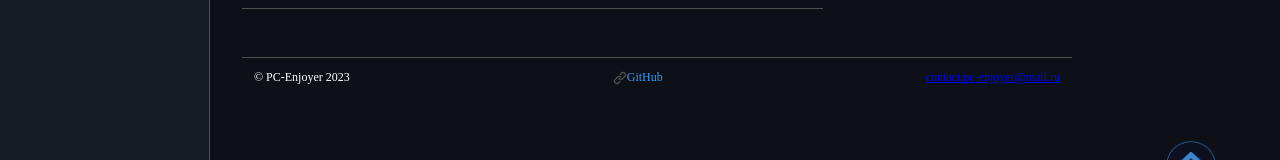
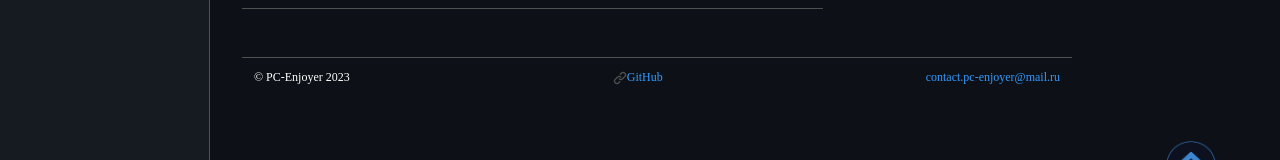
Before and after one commit to turbopypip/pc-enjoyer2.0, a React (Create React App) app: page / in a window 1280 px wide. Shown: the part 542-702 px from the top of the page. Built offline with nearby package versions, Linux system fonts and the light colour scheme; a web font is replaced by a local one.

Commit message:
Added style to post link

```diff
--- a/src/App.tsx
+++ b/src/App.tsx
@@ -143,7 +143,7 @@ const App = () => {
             </a>
           </p>
           <p>
-            <a href="mailto:contact.pc-enjoyer@mail.ru">contact.pc-enjoyer@mail.ru</a>
+            <a className="postLink" href="mailto:contact.pc-enjoyer@mail.ru">contact.pc-enjoyer@mail.ru</a>
           </p>
         </footer>
       </div>
--- a/src/Css/App.css
+++ b/src/Css/App.css
@@ -322,6 +322,15 @@ body {
   }
   .linkToTheOtherWebsite:hover .linkIcon {
     color: aliceblue;
+  }
+
+  .postLink {
+    color: #3399ff;
+    text-decoration: none;
+    transition: 0.2ms;
+  }
+  .postLink:hover {
+    text-decoration: underline #ddd;
   }
   /*Motherboard Page*/
 
@@ -704,6 +713,15 @@ body {
       color: aliceblue;
   }
 
+  .postLink {
+    color: #3399ff;
+    text-decoration: none;
+    transition: 0.2ms;
+  }
+  .postLink:hover {
+    text-decoration: underline #ddd;
+  }
+
   .navigationIcon{
     padding-left: 3vw;
   }
```
